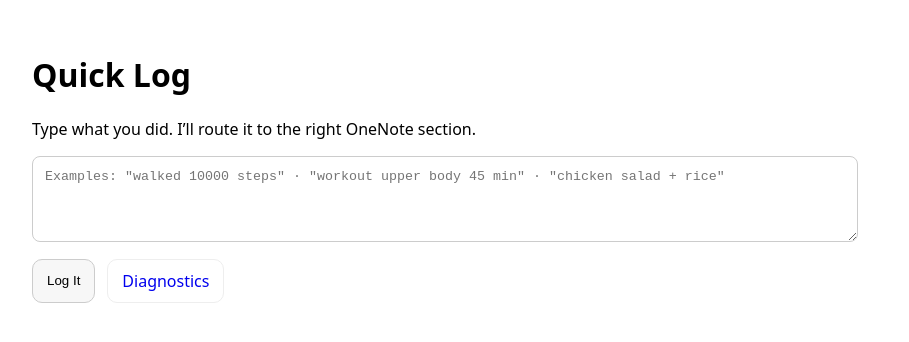
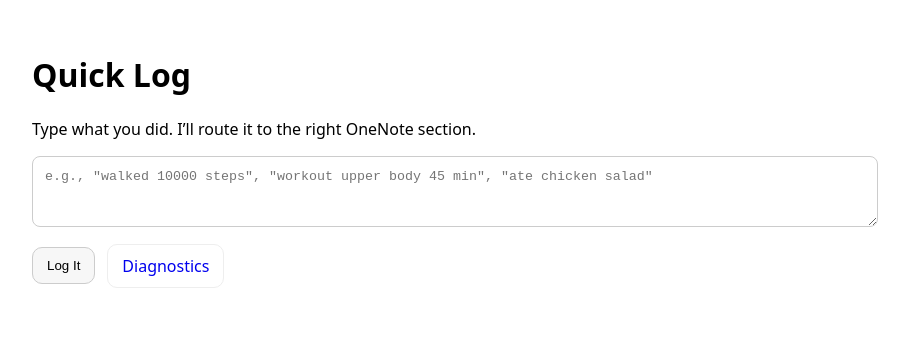
Before and after one commit to tchaudhry907/alice-onenote-router, a Next.js app: page /log in a window 1280 px wide. Shown: the top 342 px of the page, without its empty margins (0-909 px from the left). Built offline with nearby package versions, Linux system fonts and the light colour scheme.

Commit message:
Enhance logging UI and functionality

```diff
--- a/pages/log.js
+++ b/pages/log.js
@@ -17,31 +17,47 @@ export default function LogPage() {
       });
       const j = await r.json();
       setOut(j);
+      // clear the box on success for rapid-fire logging
+      if (j?.ok) setText('');
     } catch (e) {
       setOut({ ok: false, error: String(e) });
     }
     setBusy(false);
   }
 
+  const webUrl = out?.page?.links?.oneNoteWebUrl?.href;
+
   return (
-    <div style={{ fontFamily:'system-ui,-apple-system,Segoe UI,Roboto,sans-serif', padding:24, maxWidth:800 }}>
+    <div style={{ fontFamily:'system-ui,-apple-system,Segoe UI,Roboto,sans-serif', padding:24, maxWidth:820 }}>
       <h1>Quick Log</h1>
       <p>Type what you did. I’ll route it to the right OneNote section.</p>
+
       <textarea
         value={text}
         onChange={(e)=>setText(e.target.value)}
-        rows={4}
+        rows={3}
         style={{ width:'100%', padding:12, borderRadius:8, border:'1px solid #ccc' }}
-        placeholder='Examples: "walked 10000 steps" · "workout upper body 45 min" · "chicken salad + rice"'
+        placeholder='e.g., "walked 10000 steps", "workout upper body 45 min", "ate chicken salad"'
       />
-      <div style={{ marginTop:12, display:'flex', gap:12 }}>
-        <button onClick={submit} disabled={busy} style={{ padding:'10px 14px', borderRadius:10, border:'1px solid #ccc', background:'#f7f7f7', cursor:'pointer' }}>
+
+      <div style={{ marginTop:12, display:'flex', gap:12, alignItems:'center' }}>
+        <button onClick={submit} disabled={busy}
+          style={{ padding:'10px 14px', borderRadius:10, border:'1px solid #ccc', background:'#f7f7f7', cursor:'pointer' }}>
           {busy ? 'Logging…' : 'Log It'}
         </button>
-        <a href="/debug/diagnostics" style={{ padding:'10px 14px', borderRadius:10, border:'1px solid #eee', textDecoration:'none' }}>Diagnostics</a>
+        <a href="/debug/diagnostics" style={{ padding:'10px 14px', borderRadius:10, border:'1px solid #eee', textDecoration:'none' }}>
+          Diagnostics
+        </a>
+        {webUrl && (
+          <a href={webUrl} target="_blank" rel="noreferrer"
+             style={{ marginLeft:'auto', padding:'10px 14px', borderRadius:10, border:'1px solid #d0e1ff', background:'#eef5ff', textDecoration:'none' }}>
+            Open in OneNote ↗
+          </a>
+        )}
       </div>
+
       {out && (
-        <pre style={{ marginTop:16, background:'#fafafa', padding:12, borderRadius:8, whiteSpace:'pre-wrap' }}>
+        <pre style={{ marginTop:16, background:'#fafafa', padding:12, borderRadius:8, whiteSpace:'pre-wrap', maxHeight:380, overflow:'auto' }}>
 {JSON.stringify(out, null, 2)}
         </pre>
       )}
```
